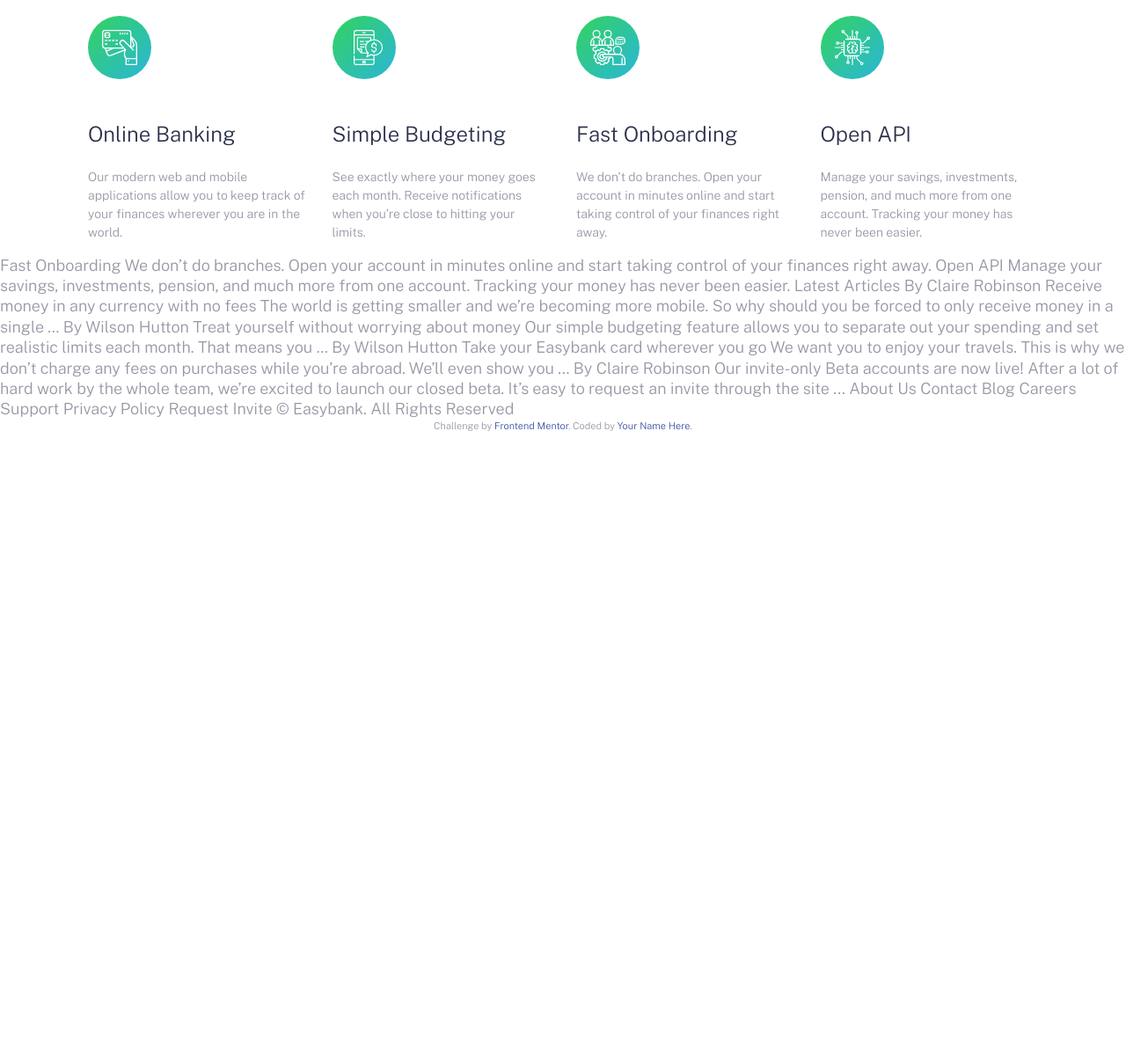
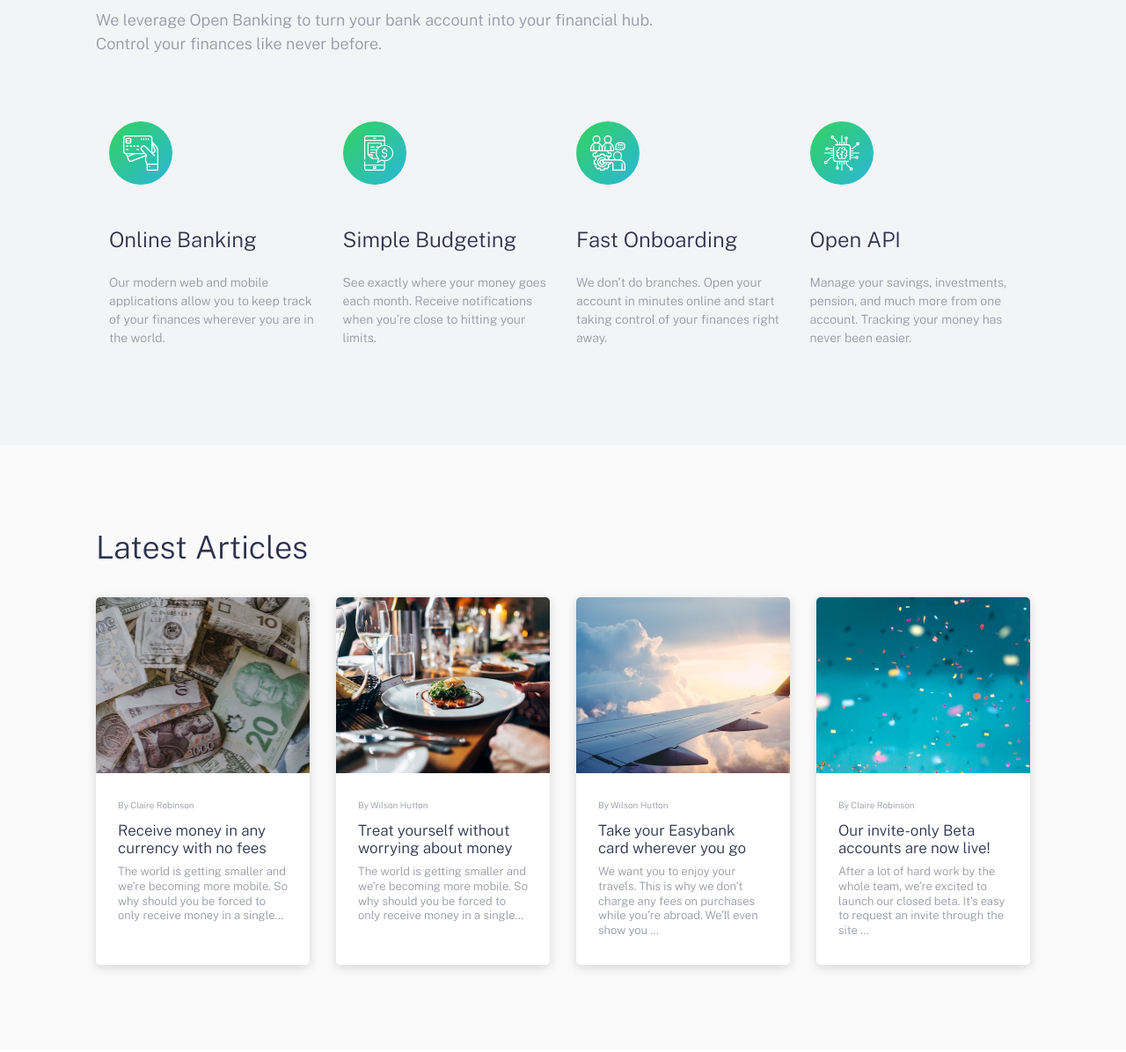
Before and after one commit to fabicals/easybank-landing-page-master, a plain HTML site: page index.html in a window 1280 px wide. Shown: the part 901-2097 px from the top of the page at 88% size. Drawn offline with nearby package versions, Linux system fonts and the light colour scheme.

```diff
--- /dev/null
+++ b/app/js/scss/_article.scss
@@ -0,0 +1,78 @@
+.articles {
+    background-color: $veryLightGray;
+
+}
+
+.article {
+
+    &__content{
+
+    }
+
+    &__grid {
+        display: grid;
+        grid-template-columns: 1fr;
+        gap: 1.875rem;
+
+        @include breakpoint-up(medium){
+            grid-template-columns: repeat(2, 1fr);
+        }
+
+        @include breakpoint-up(large){
+            grid-template-columns: repeat(4, 1fr);
+        }
+
+    }
+
+    &__item {
+        background-color: $white;
+        border-radius: 0.3125rem;
+        overflow: hidden;
+        box-shadow: 0px 3px 12px rgba(0,0,0,0.15);
+        transition: all 150ms ease-in-out;
+
+        &:hover {
+            transform: scale(1.05);
+        }
+
+    }
+
+    &__image {
+        height: 12.5rem;
+        background-size: cover;
+        background-repeat: no-repeat;
+        background-position: center center;
+
+
+    }
+
+    &__text{
+        padding: 1.875rem 1.875rem 2.5rem 1.875rem;
+        color: $grayishBlue;
+
+        @include breakpoint-up(medium){
+            padding: 1.875rem 1.5625rem;
+        }
+
+    }
+
+    &__author{
+        font-size: 0.625rem;
+        margin-bottom: 0.75rem;
+    }
+
+    &__title{
+        font-size: 1.0625rem;
+        line-height: 1.2;
+        color: $darkBlue;
+        margin-bottom: 0.5rem;
+
+    }
+
+    &__description{
+        font-size: 0.8125rem;
+
+    }
+
+
+}
--- a/app/js/scss/_feature.scss
+++ b/app/js/scss/_feature.scss
@@ -1,9 +1,14 @@
-.feature{
+.feature {
     background-color: $lightGrayishBlue;
+    text-align: center;
 
-    margin-bottom: 3.75rem;
+    @include breakpoint-up(medium){
+        text-align: left;
+
+    }
 
     &__intro {
+        margin-bottom: 3.75rem;
         @include breakpoint-up(large){
             width: 60%;
         }
--- a/app/js/scss/_header.scss
+++ b/app/js/scss/_header.scss
@@ -1,4 +1,6 @@
 .header {
+    position: relative;
+    z-index: 1;
 
     &.open { //Hamburger open styles
 
@@ -82,6 +84,7 @@
             position: relative;
             font-size: $font-sm;
             color: $grayishBlue;
+            transition: color 300ms ease-in-out;
 
             &:not(:last-child) { //as long as it is not last child
                 margin-right: 32px;
--- a/app/js/scss/styles.scss
+++ b/app/js/scss/styles.scss
@@ -6,3 +6,4 @@
 @import "header";
 @import "hero";
 @import "feature";
+@import "article";
--- a/index.html
+++ b/index.html
@@ -72,6 +72,8 @@
     <section class= "hero">
       <div class = "container">
         <div class="hero__image"></div>
+
+
         <div class="hero__text container-pall">
           <h1>
             Next generation digital banking
@@ -85,8 +87,8 @@
       </div>
     </section>
 
-    <section class="features container container-pall">
-      <div class="feature__content">
+    <section class="feature">
+      <div class="feature__content container container--pall">
 
         <div class="feature__intro">
           <h2>Why choose Easybank?</h2>
@@ -107,7 +109,6 @@
               Our modern web and mobile applications allow you to keep track of your finances
               wherever you are in the world.
             </div>
-
           </div>
 
 
@@ -120,7 +121,6 @@
             See exactly where your money goes each month. Receive notifications when you’re
             close to hitting your limits.
           </div>
-
         </div>
 
 
@@ -133,7 +133,6 @@
           We don’t do branches. Open your account in minutes online and start taking control
           of your finances right away.
         </div>
-
       </div>
 
 
@@ -152,39 +151,61 @@
   </section>
 
 
-  Fast Onboarding
-  We don’t do branches. Open your account in minutes online and start taking control
-  of your finances right away.
+  <section class="articles">
 
-  Open API
-  Manage your savings, investments, pension, and much more from one account. Tracking
-  your money has never been easier.
+    <div class="article__content container container--pall">
+
+      <h2>Latest Articles</h2>
+
+      <div class="article__grid">
+
+        <a href="#" class="article__item">
+          <div class="article__image" style="background-image: url('/images/image-currency.jpg')"></div>
+          <div class="article__text">
+            <div class="article__author">By Claire Robinson</div>
+            <div class="article__title">Receive money in any currency with no fees</div>
+            <div class="article__description">  The world is getting smaller and we’re becoming more mobile. So why should you be
+              forced to only receive money in a single…</div>
+          </div>
+        </a>
 
 
-
-  Latest Articles
-
-  By Claire Robinson
-  Receive money in any currency with no fees
-  The world is getting smaller and we’re becoming more mobile. So why should you be
-  forced to only receive money in a single …
-
-  By Wilson Hutton
-  Treat yourself without worrying about money
-  Our simple budgeting feature allows you to separate out your spending and set
-  realistic limits each month. That means you …
-
-  By Wilson Hutton
-  Take your Easybank card wherever you go
-  We want you to enjoy your travels. This is why we don’t charge any fees on purchases
-  while you’re abroad. We’ll even show you …
-
-  By Claire Robinson
-  Our invite-only Beta accounts are now live!
-  After a lot of hard work by the whole team, we’re excited to launch our closed beta.
-  It’s easy to request an invite through the site ...
+        <a href="#" class="article__item">
+          <div class="article__image" style="background-image: url('/images/image-restaurant.jpg')"></div>
+          <div class="article__text">
+            <div class="article__author">By Wilson Hutton</div>
+            <div class="article__title">Treat yourself without worrying about money</div>
+            <div class="article__description">  The world is getting smaller and we’re becoming more mobile. So why should you be
+              forced to only receive money in a single…</div>
+          </div>
+        </a>
 
 
+        <a href="#" class="article__item">
+          <div class="article__image" style="background-image: url('/images/image-plane.jpg')"></div>
+          <div class="article__text">
+            <div class="article__author">  By Wilson Hutton</div>
+            <div class="article__title">  Take your Easybank card wherever you go</div>
+            <div class="article__description">    We want you to enjoy your travels. This is why we don’t charge any fees on purchases
+              while you’re abroad. We’ll even show you …</div>
+          </div>
+        </a>
+
+
+        <a href="#" class="article__item">
+          <div class="article__image" style="background-image: url('/images/image-confetti.jpg')"></div>
+          <div class="article__text">
+            <div class="article__author">By Claire Robinson</div>
+            <div class="article__title">Our invite-only Beta accounts are now live!</div>
+            <div class="article__description"> After a lot of hard work by the whole team, we’re excited to launch our closed beta.
+              It’s easy to request an invite through the site ...</div>
+          </div>
+        </a>
+
+
+      </div>
+    </div>
+  </section>
 
   About Us
   Contact
```
Also changed, not shown: dist/styles.css, 1 other file. Lines whose indentation alone changed are shown as unchanged.
